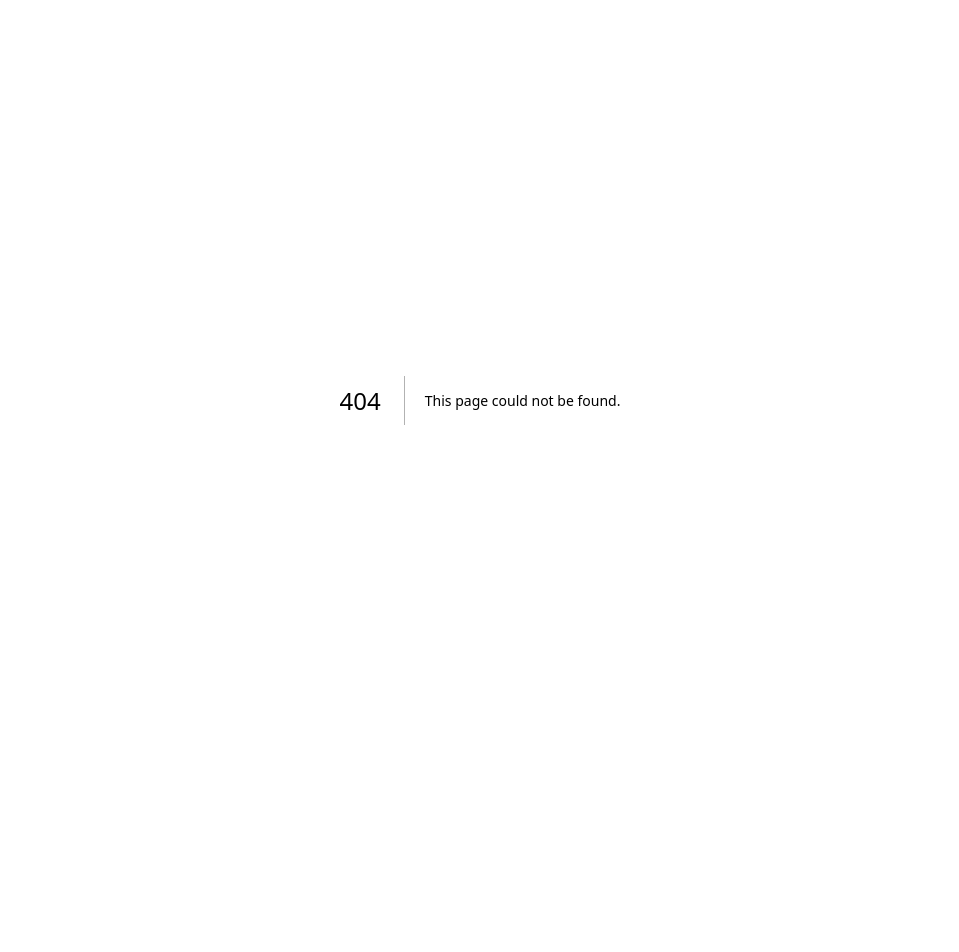
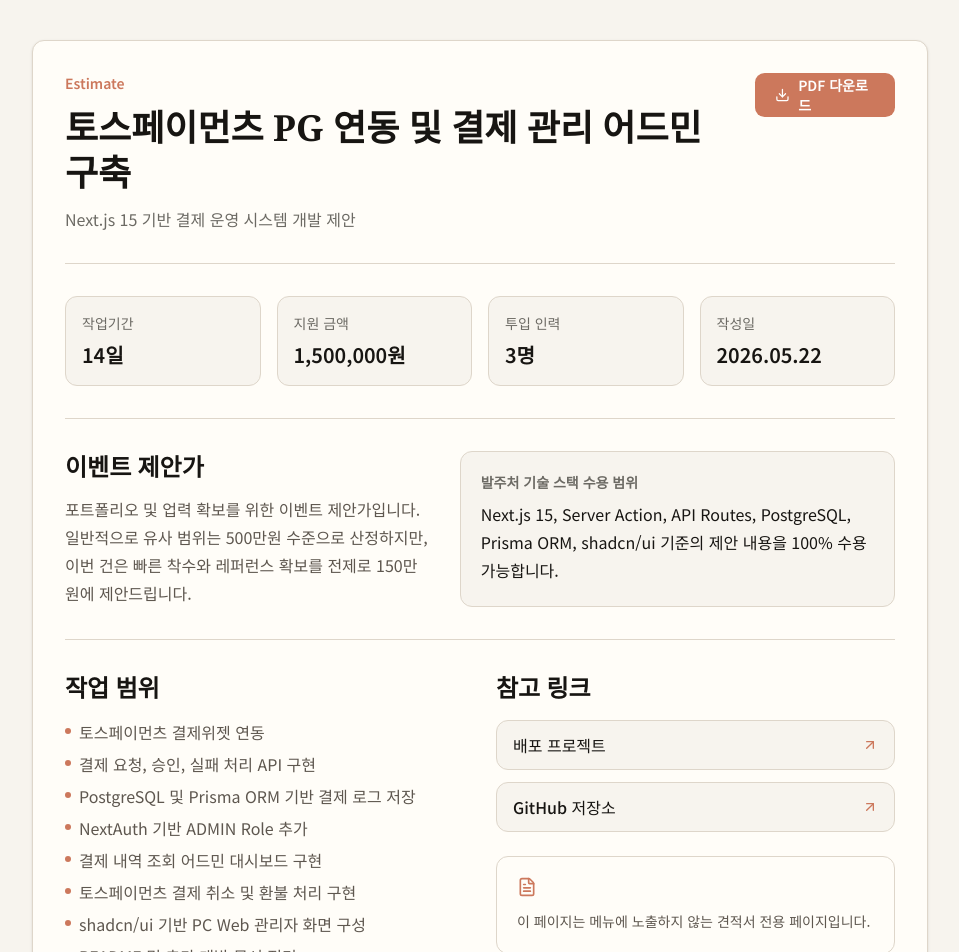
Before and after one commit to nohsangwoo/Toss_Ops_Studio_ex, a Next.js app: page /proposal/estimate in a window 1280 px wide. Before the commit this address had no page. Shown: the top 952 px of the page, without its empty margins (160-1119 px from the left). Before the commit the page ends 800 px from the top, so only its background shows below. Built offline with nearby package versions, Linux system fonts and the light colour scheme.

Commit message:
Add hidden estimate proposal page

```diff
--- /dev/null
+++ b/src/app/proposal/estimate/page.tsx
@@ -0,0 +1,106 @@
+import type { Metadata } from "next";
+import { ArrowUpRight, Download, FileText } from "lucide-react";
+
+import { estimate } from "@/lib/proposal/estimate";
+
+export const metadata: Metadata = {
+  title: "토스페이먼츠 PG 연동 견적서",
+  description: "토스페이먼츠 PG 연동 및 결제 관리 어드민 구축 견적서",
+};
+
+export default function EstimatePage() {
+  return (
+    <main className="min-h-screen bg-[#f7f4ee] px-6 py-10 text-[#171512]">
+      <section className="mx-auto max-w-4xl rounded-lg border border-[#ded6ca] bg-[#fffdf8] p-8 shadow-sm">
+        <div className="flex flex-col gap-6 border-b border-[#ded6ca] pb-8 md:flex-row md:items-start md:justify-between">
+          <div>
+            <p className="text-sm font-semibold text-[#cc785c]">Estimate</p>
+            <h1 className="mt-3 font-display text-4xl font-semibold leading-tight">
+              {estimate.title}
+            </h1>
+            <p className="mt-3 text-[#6c6a64]">{estimate.subtitle}</p>
+          </div>
+          <a
+            href="/proposal/toss-payments-admin-estimate.pdf"
+            download
+            className="inline-flex h-11 items-center justify-center gap-2 rounded-md bg-[#cc785c] px-5 text-sm font-semibold text-white hover:bg-[#a9583e] print:hidden"
+          >
+            <Download className="size-4" />
+            PDF 다운로드
+          </a>
+        </div>
+
+        <div className="grid gap-4 border-b border-[#ded6ca] py-8 md:grid-cols-4">
+          <Metric label="작업기간" value={estimate.duration} />
+          <Metric label="지원 금액" value={estimate.price} />
+          <Metric label="투입 인력" value={estimate.people} />
+          <Metric label="작성일" value={estimate.date} />
+        </div>
+
+        <div className="grid gap-8 py-8 md:grid-cols-[1fr_1.2fr]">
+          <div>
+            <h2 className="font-display text-2xl font-semibold">이벤트 제안가</h2>
+            <p className="mt-3 leading-7 text-[#5e574f]">{estimate.note}</p>
+          </div>
+          <div className="rounded-lg border border-[#ded6ca] bg-[#f7f4ee] p-5">
+            <p className="text-sm font-semibold text-[#6c6a64]">발주처 기술 스택 수용 범위</p>
+            <p className="mt-2 leading-7">
+              Next.js 15, Server Action, API Routes, PostgreSQL, Prisma ORM, shadcn/ui 기준의
+              제안 내용을 100% 수용 가능합니다.
+            </p>
+          </div>
+        </div>
+
+        <div className="grid gap-8 border-t border-[#ded6ca] pt-8 md:grid-cols-2">
+          <div>
+            <h2 className="font-display text-2xl font-semibold">작업 범위</h2>
+            <ul className="mt-4 space-y-2 text-[#5e574f]">
+              {estimate.scope.map((item) => (
+                <li key={item} className="flex gap-2">
+                  <span className="mt-2 size-1.5 rounded-full bg-[#cc785c]" />
+                  <span>{item}</span>
+                </li>
+              ))}
+            </ul>
+          </div>
+          <div>
+            <h2 className="font-display text-2xl font-semibold">참고 링크</h2>
+            <div className="mt-4 grid gap-3">
+              <EstimateLink href={estimate.projectUrl} label="배포 프로젝트" />
+              <EstimateLink href={estimate.githubUrl} label="GitHub 저장소" />
+            </div>
+            <div className="mt-6 rounded-lg border border-[#ded6ca] p-5">
+              <FileText className="size-5 text-[#cc785c]" />
+              <p className="mt-3 text-sm leading-6 text-[#5e574f]">
+                이 페이지는 메뉴에 노출하지 않는 견적서 전용 페이지입니다.
+              </p>
+            </div>
+          </div>
+        </div>
+      </section>
+    </main>
+  );
+}
+
+function Metric({ label, value }: { label: string; value: string }) {
+  return (
+    <div className="rounded-lg border border-[#ded6ca] bg-[#f7f4ee] p-4">
+      <p className="text-sm text-[#6c6a64]">{label}</p>
+      <p className="mt-2 text-xl font-semibold">{value}</p>
+    </div>
+  );
+}
+
+function EstimateLink({ href, label }: { href: string; label: string }) {
+  return (
+    <a
+      href={href}
+      target="_blank"
+      rel="noreferrer"
+      className="flex items-center justify-between rounded-lg border border-[#ded6ca] bg-[#f7f4ee] px-4 py-3 font-medium hover:border-[#cc785c]"
+    >
+      {label}
+      <ArrowUpRight className="size-4 text-[#cc785c]" />
+    </a>
+  );
+}
--- /dev/null
+++ b/src/lib/proposal/estimate.ts
@@ -0,0 +1,33 @@
+export const estimate = {
+  title: "토스페이먼츠 PG 연동 및 결제 관리 어드민 구축",
+  subtitle: "Next.js 15 기반 결제 운영 시스템 개발 제안",
+  date: "2026.05.22",
+  duration: "14일",
+  price: "1,500,000원",
+  originalPrice: "5,000,000원 상당",
+  people: "3명",
+  githubUrl: "https://github.com/nohsangwoo/Toss_Ops_Studio_ex",
+  projectUrl: "https://tossops.bsclinic.xyz",
+  note:
+    "포트폴리오 및 업력 확보를 위한 이벤트 제안가입니다. 일반적으로 유사 범위는 500만원 수준으로 산정하지만, 이번 건은 빠른 착수와 레퍼런스 확보를 전제로 150만원에 제안드립니다.",
+  scope: [
+    "토스페이먼츠 결제위젯 연동",
+    "결제 요청, 승인, 실패 처리 API 구현",
+    "PostgreSQL 및 Prisma ORM 기반 결제 로그 저장",
+    "NextAuth 기반 ADMIN Role 추가",
+    "결제 내역 조회 어드민 대시보드 구현",
+    "토스페이먼츠 결제 취소 및 환불 처리 구현",
+    "shadcn/ui 기반 PC Web 관리자 화면 구성",
+    "README 및 추가 개발 문서 정리",
+  ],
+  stack: [
+    "Next.js 15",
+    "Server Actions",
+    "API Routes",
+    "PostgreSQL",
+    "Prisma ORM",
+    "NextAuth",
+    "shadcn/ui",
+    "Toss Payments",
+  ],
+};
```
Also changed, not shown: 1 other file (tests, documents, lock files or other folders).
